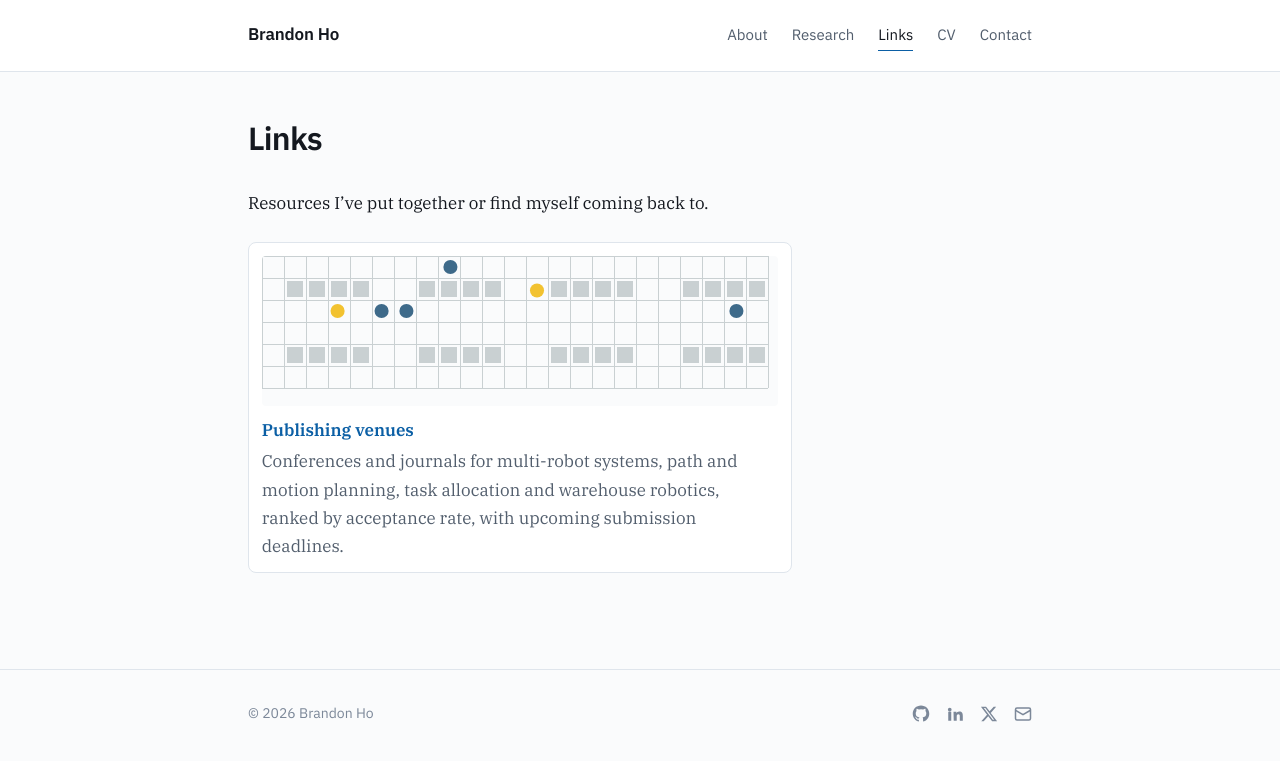
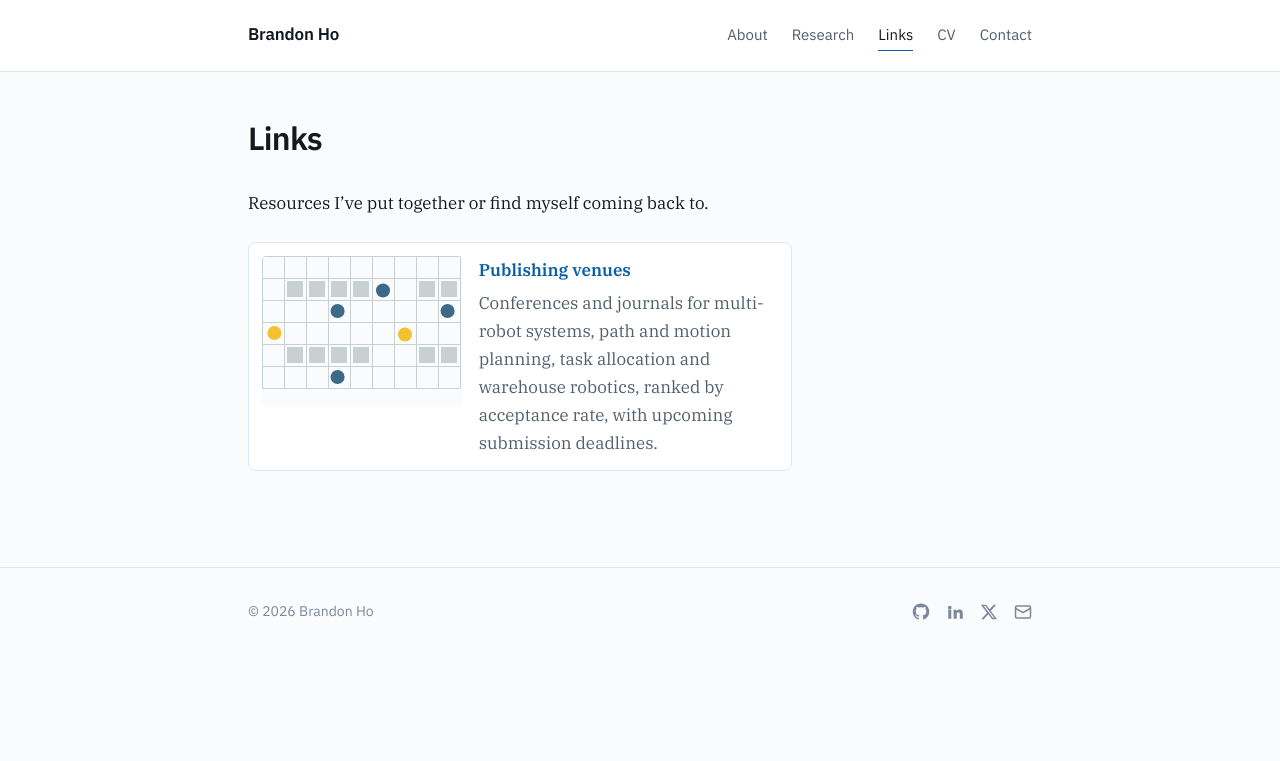
Before and after one commit to BrandonGel/BrandonGel.github.io, a Jekyll site: the page built from links.markdown, in a window 1280 px wide. Shown: the top 761 px of the page. Built offline with Jekyll 4.4.1, drawn with Linux system fonts in a browser that asks for light colours.

Commit message:
Lay out Links entries with media on the left, text on the right
Each link card is now a two-column row: image or animation on the left,
title on the first line and description below it on the right. Shared
classes so every future link uses the same layout.

Co-Authored-By: Claude Opus 5.5 <noreply@anthropic.com>
Claude-Session: https://claude.ai/code/session_019PPXMzKBU3wHzqS5iyeRpy

```diff
--- a/assets/css/main.css
+++ b/assets/css/main.css
@@ -400,12 +400,19 @@ button:focus-visible {
 
 /* Links page */
 .link-list { margin-top: 1.5em; }
-.link-card { display: block; padding: 0.75em; border: 1px solid var(--line); border-radius: 8px;
+.link-card { display: grid; grid-template-columns: 200px 1fr; gap: 1em; align-items: start;
+  padding: 0.75em; border: 1px solid var(--line); border-radius: 8px;
   background: var(--card); color: var(--ink); text-decoration: none; }
 .link-card + .link-card { margin-top: 1em; }
 .link-card:hover { border-color: var(--accent); }
 .link-card:focus-visible { outline: 2px solid var(--accent); outline-offset: 2px; }
-.link-card canvas { display: block; width: 100%; height: 150px; border-radius: 4px; background: var(--paper); }
-.link-card-title { display: block; margin-top: 0.6em; font-weight: 600; color: var(--accent); }
+.link-card-media { display: block; aspect-ratio: 4 / 3; border-radius: 4px; overflow: hidden; background: var(--paper); }
+.link-card-media canvas,
+.link-card-media img { display: block; width: 100%; height: 100%; object-fit: cover; }
+.link-card-body { display: block; min-width: 0; }
+.link-card-title { display: block; font-weight: 600; color: var(--accent); }
 .link-card:hover .link-card-title { text-decoration: underline; }
-.link-card-desc { display: block; margin-top: 0.2em; color: var(--ink-soft); }
+.link-card-desc { display: block; margin-top: 0.3em; color: var(--ink-soft); }
+@media (max-width: 520px) {
+  .link-card { grid-template-columns: 110px 1fr; gap: 0.75em; }
+}
--- a/links.markdown
+++ b/links.markdown
@@ -6,11 +6,21 @@ permalink: /links/
 
 Resources I've put together or find myself coming back to.
 
+<!--
+  Every link uses the same layout: a .link-card with a .link-card-media
+  (an <img> or a <canvas>) on the left, and a .link-card-body on the right
+  holding the title (first line) and the description.
+
+  To add a link, copy one <a class="link-card"> block and swap in an image:
+    <span class="link-card-media"><img src="/assets/images/your-image.png" alt=""></span>
+-->
 <div class="link-list">
   <a class="link-card" href="{{ '/links/venues/' | relative_url }}">
-    <canvas class="warehouse-floor" aria-hidden="true"></canvas>
-    <span class="link-card-title">Publishing venues</span>
-    <span class="link-card-desc">Conferences and journals for multi-robot systems, path and motion planning, task allocation and warehouse robotics, ranked by acceptance rate, with upcoming submission deadlines.</span>
+    <span class="link-card-media"><canvas class="warehouse-floor" aria-hidden="true"></canvas></span>
+    <span class="link-card-body">
+      <span class="link-card-title">Publishing venues</span>
+      <span class="link-card-desc">Conferences and journals for multi-robot systems, path and motion planning, task allocation and warehouse robotics, ranked by acceptance rate, with upcoming submission deadlines.</span>
+    </span>
   </a>
 </div>
 
```
